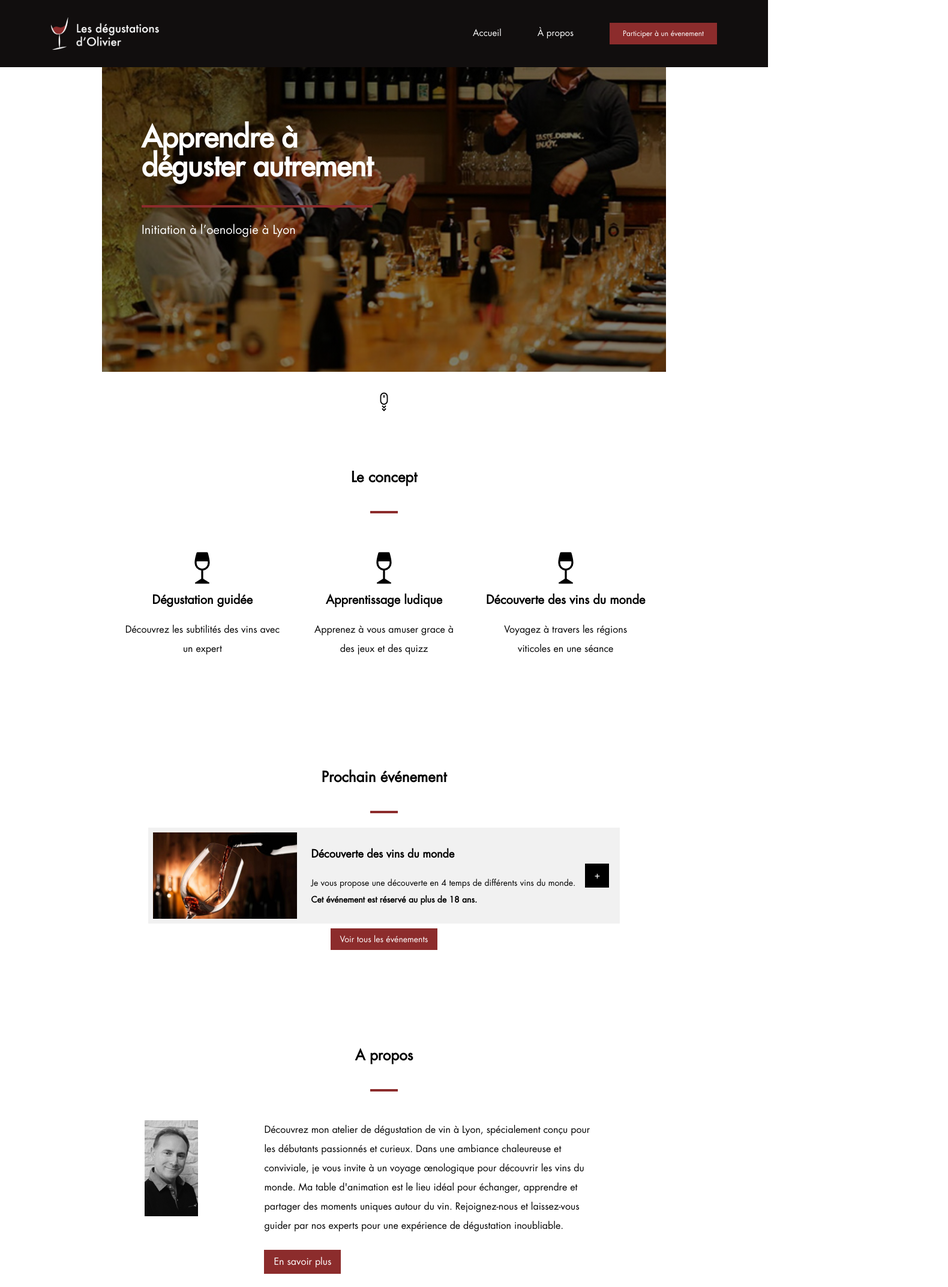
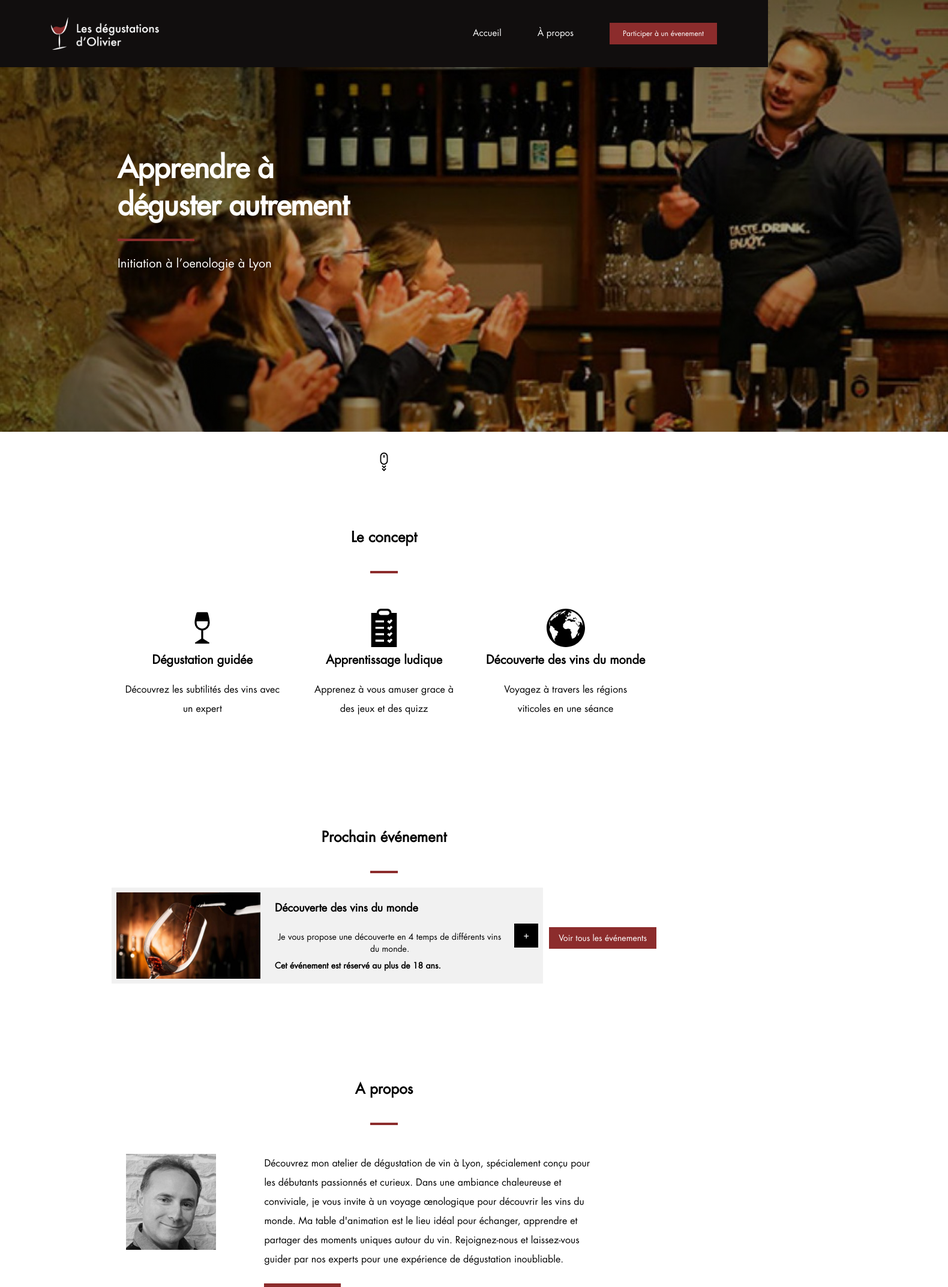
Before and after one commit to cedricdsst/hackathonOlivier, a Vue app in the folder frontendV2/: page / in a window 1280 px wide. Shown: the top 2146 px of the page at 60% size, 1580 px wide, since content can reach past the window. Built offline with nearby package versions, Linux system fonts and the light colour scheme; no server answers.

Commit message:
[HOME] -> Fix home banner

```diff
--- a/frontendV2/src/views/EvenementsView.vue
+++ b/frontendV2/src/views/EvenementsView.vue
@@ -4,7 +4,7 @@
     <section class="hero g-cover bg-no-repeat text-center py-32 px-4 cust-full-width">
       <div class="header flex flex-col items-center justify-center">
         <small class="mb-5">Accueil > Evenement</small>
-        <h1 class="text-white text-5xl font-bold mb-4">Evenement à venir</h1>
+        <h1 class="text-white text-5xl font-bold mb-4">Événements à venir</h1>
         <span class="border-2 w-full border-red-500 my-6"></span>
         <p class="text-white text-xl mb-4">Inscriptions réservées aux plus de 18 ans</p>
 
--- a/frontendV2/src/views/HomeView.vue
+++ b/frontendV2/src/views/HomeView.vue
@@ -3,12 +3,10 @@
   <div id="app" class="">
 
     <!-- Section Hero avec Tailwind CSS bg-white text-center py-20 px-4 -->
-      <section class="hero g-cover bg-no-repeat bg-fixed text-center py-32 px-4 header-gradiant
-">
-
+    <section class="hero g-cover bg-no-repeat bg-fixed text-center py-32 px-4 header-gradiant cust-full-width">
       <div class=" header flex flex-col items-center justify-center">
-          <h1 class="text-white text-5xl font-bold mb-4">Apprendre à <br> déguster autrement</h1>
-          <span class="border-2 w-full border-VinColor my-6"></span>
+        <h1 class="leading-[130%] text-white text-5xl font-bold">Apprendre à <br> déguster autrement</h1>
+        <span class="border-2 w-1/3 border-VinColor my-6"></span>
         <p class="text-white text-xl mb-4">Initiation à l’oenologie à Lyon</p>
         <!-- Ajoutez plus de contenu ou des boutons si nécessaire -->
       </div>
@@ -30,12 +28,12 @@
           <p>Découvrez les subtilités des vins avec un expert</p>
         </article>
         <article class="flex mx-10 flex-col items-center p-4">
-              <img src="../assets/img/wine_glass_icon_156828.svg" alt="" class="mb-2">
+          <img src="../assets/img/test-svgrepo-com.svg" alt="" class="mb-2">
           <h3 class="text-xl font-semibold mb-1">Apprentissage ludique</h3>
           <p>Apprenez à vous amuser grace à des jeux et des quizz</p>
         </article>
         <article class="flex mx-10 flex-col items-center p-4">
-              <img src="../assets/img/wine_glass_icon_156828.svg" alt="" class="mb-2">
+          <img src="../assets/img/world-1-svgrepo-com.svg" alt="" class="mb-2">
           <h3 class="text-xl font-semibold mb-1">Découverte des vins du monde</h3>
           <p>Voyagez à travers les régions viticoles en une séance</p>
         </article>
@@ -45,7 +43,7 @@
     <section class="NextEvent bg-white flex flex-col items-center justify-center text-center py-20 px-4">
       <h2 class="text-2xl font-bold mb-4">Prochain événement</h2>
       <span class="mx-4 border-2 w-full border-VinColor my-6"></span>
-          <div class="flex flex-col md-flex-row">
+      <div class="flex flex-col md:flex-row">
         <div class="event flex flex-col md:flex-row items-center gap-4 w-full">
           <img class="p-2 object-contain h-40 w-auto ml-4 sm:ml-0" src="../assets/img/thumbnail_evenement.jpg" alt="">
           <article class="flex flex-col items-start w-auto gap-2">
@@ -71,8 +69,8 @@
       <h2 class="text-2xl font-bold mb-4">A propos</h2>
       <span class="mx-4 border-2 w-full border-VinColor my-6"></span>
       <div class="flex flex-col md:flex-row items-center md:items-start md:text-left p-6">
-              <div class="sm:w-full flex justify-center">
-                  <img src="../assets/img/Olivier_bonneton.webp" alt="Olivier Bonneton" class="object-contain h-40 md:w-48 lg:w-full md:self-start self-center">
+        <div class="sm:w-full flex justify-center md:justify-end mb-10">
+          <img src="../assets/img/Olivier_cropped.png" alt="Olivier Bonneton" class="object-contain h-40 md:w-48 lg:w-full md:self-end self-center">
         </div>
         <div class=" flex flex-col items-start px-20">
           <p class="mb-6 text-left ">Découvrez mon atelier de dégustation de vin à Lyon, spécialement conçu pour les débutants passionnés et curieux. Dans une ambiance chaleureuse et conviviale, je vous invite à un voyage œnologique pour découvrir les vins du monde. Ma table d'animation est le lieu idéal pour échanger, apprendre et partager des moments uniques autour du vin. Rejoignez-nous et laissez-vous guider par nos experts pour une expérience de dégustation inoubliable.</p>
@@ -81,8 +79,8 @@
       </div>
     </section>
 
-      <section class="py-20 px-4 mt-20">
-    <div class="relative w-full h-full"> <!-- Assurez-vous que le conteneur a une hauteur suffisante -->
+    <section class="py-20 px-4 mt-10">
+      <div class="relative w-full h-full mb-10"> <!-- Assurez-vous que le conteneur a une hauteur suffisante -->
         <!-- Première image (gauche) -->
         <img src="../assets/img/gallerie_plateau.jpg" alt="Plateau 1" class="absolute ml-20 top-0 left-1/4 transform -translate-x-1/2 w-1/3 z-10">
 
@@ -93,6 +91,7 @@
         <img src="../assets/img/gallerie_plateau.jpg" alt="Plateau 2" class="absolute bottom-0 left-[45%] transform -translate-x-1/2 w-1/4 z-20" style="transform: translateY(50%);">
       </div>
     </section>
+    <div ><span class="my-10 bg-white"></span></div>
   </div>
 </template>
 <script>
@@ -105,12 +104,12 @@
 <style scoped>
 /* Assurez-vous d'ajuster les styles selon les besoins de votre design */
 .hero {
-    background-image: linear-gradient(to bottom, rgba(0, 0, 0, 0.5), rgba(0, 0, 0, 0.5)), url('../assets/img/background_home_banner.jpg');
+  background-image: radial-gradient(rgba(0, 0, 0, 0.2), rgba(0, 0, 0, 0.5)), url('../assets/img/background_home_banner.jpg');
   background-size: cover;
   background-position: 0px 0px;
   text-align: left;
   width: auto;
-    height: 620px;
+  height: 90vh;
   display: flex;
 
   /* padding: 100px 0; */
@@ -119,7 +118,7 @@
   display: flex;
   align-items: flex-start;
   justify-content: center;
-    margin-left: 50px;
+  margin-left: 180px;
 }
 
 .scoller {
```
Lines whose indentation alone changed are shown as unchanged.
